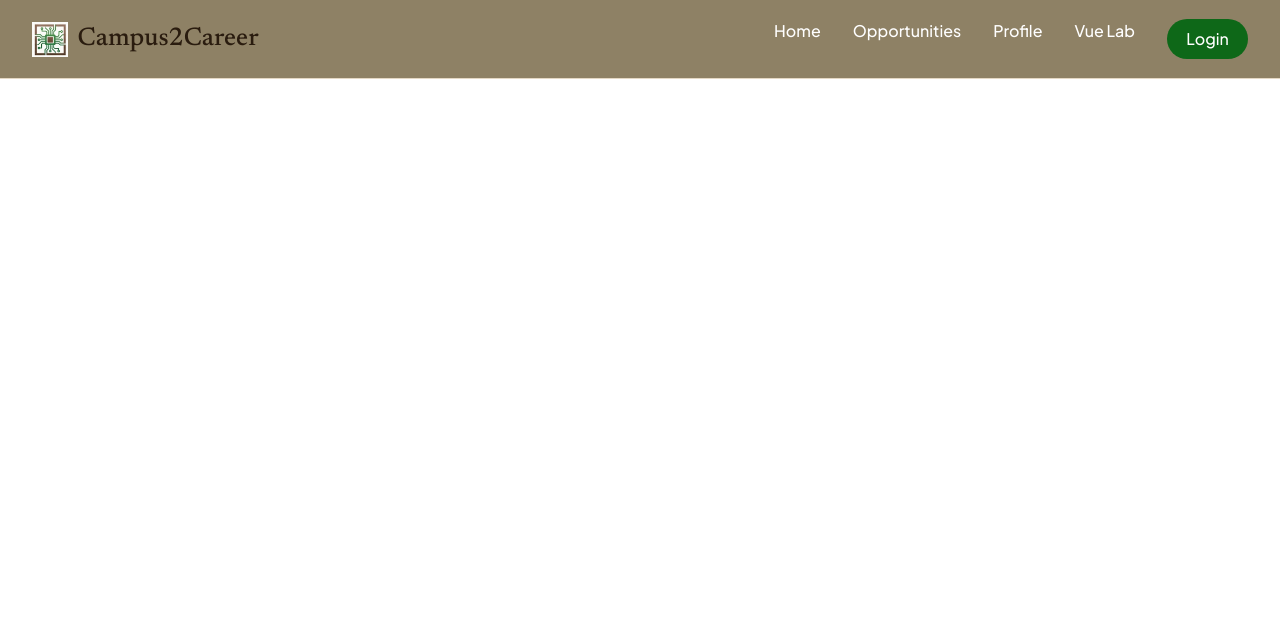
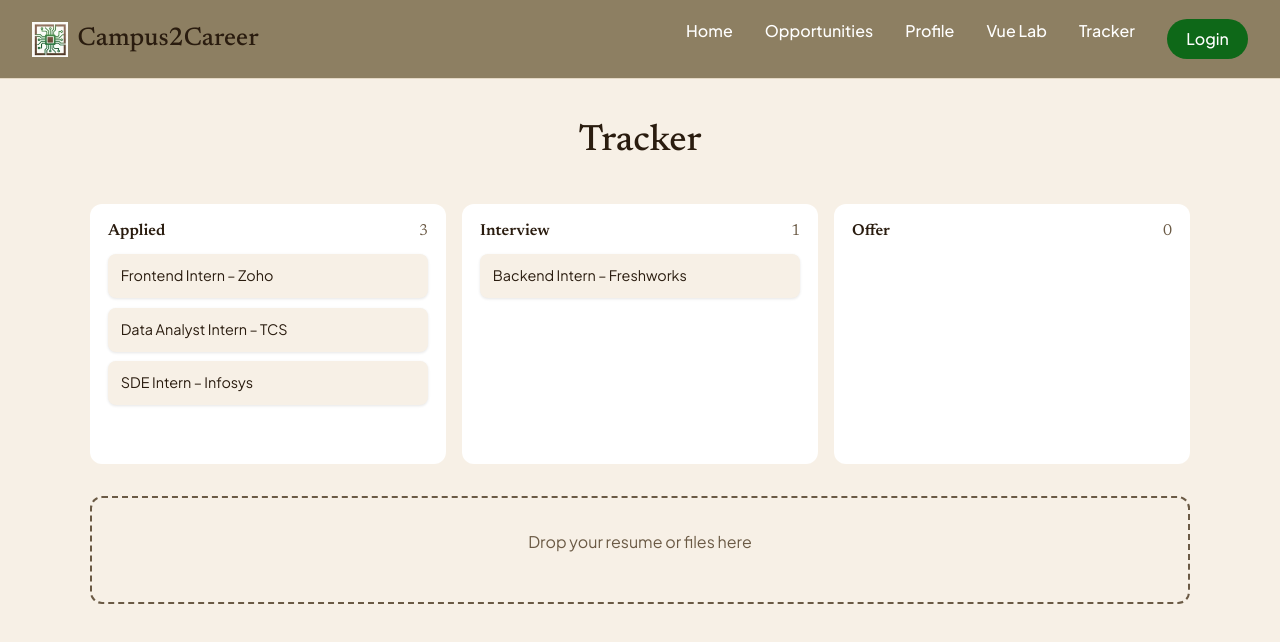
Before and after one commit to kiahcodes/Internship_Application_Tracker, a Vue app in the folder frontend/: page /drag-drop in a window 1280 px wide. Shown: the top 642 px of the page. Built offline with nearby package versions, Linux system fonts and the light colour scheme.

Commit message:
Drag and drop functionality

```diff
--- a/frontend/src/App.jsx
+++ b/frontend/src/App.jsx
@@ -6,6 +6,7 @@ import { Profile } from "./pages/Profile.jsx";
 import { LoginPage } from "./pages/LoginPage.jsx";
 import { SignupPage } from "./pages/SignupPage.jsx";
 import { VueDirectives } from "./pages/VueDirectives.jsx";
+import { DragDrop } from "./pages/DragDrop.jsx";
 import "./App.css";
 
 function App() {
@@ -19,6 +20,7 @@ function App() {
         <Route path="/internships" element={<Internship />} />
         <Route path="/profile" element={<Profile />} />
         <Route path="/vue-directives" element={<VueDirectives />} />
+        <Route path="/drag-drop" element={<DragDrop />} />
       </Routes>
     </main>
   );
--- a/frontend/src/components/Navbar.jsx
+++ b/frontend/src/components/Navbar.jsx
@@ -63,6 +63,11 @@ export function Navbar() {
           </NavLink>
         </li>
         <li>
+          <NavLink to="/drag-drop" onClick={closeMenu}>
+            Tracker
+          </NavLink>
+        </li>
+        <li>
           {loggedIn ? (
             <button type="button" className="nav-auth-btn" onClick={handleLogout}>
               Logout
--- /dev/null
+++ b/frontend/src/pages/DragDrop.css
@@ -0,0 +1,42 @@
+.dd-page {
+  min-height: 100vh;
+  padding: 7rem 2rem 5rem;
+  background: var(--c2c-cream, #f7f0e6);
+}
+.dd-header { text-align: center; margin: 0 auto 2.5rem; max-width: 640px; }
+.dd-eyebrow {
+  font-size: 0.78rem; font-weight: 700; letter-spacing: 0.06em;
+  text-transform: uppercase; color: var(--c2c-green, #0e6818);
+}
+.dd-title { font-size: 2.3rem; font-weight: 500; color: var(--c2c-ink, #2a1c0f); margin: 0.5rem 0; }
+.dd-subtitle { color: var(--c2c-ink-soft, #6b5a45); font-size: 0.95rem; }
+.dd-board {
+  max-width: 1100px; margin: 0 auto;
+  display: grid; grid-template-columns: repeat(3, minmax(0, 1fr)); gap: 1rem;
+}
+.dd-column {
+  background: #fff; border: 2px dashed transparent; border-radius: 12px;
+  padding: 1rem; min-height: 260px; transition: border-color 0.15s, background 0.15s;
+}
+.dd-column h2 {
+  font-size: 1rem; font-weight: 600; margin: 0 0 0.8rem;
+  display: flex; justify-content: space-between; color: var(--c2c-ink, #2a1c0f);
+}
+.dd-column h2 span { color: var(--c2c-ink-soft, #6b5a45); font-weight: 400; }
+.dd-over { border-color: var(--c2c-green, #0e6818); background: #eef7ef; }
+.dd-card {
+  background: var(--c2c-cream, #f7f0e6); border-radius: 8px; padding: 0.7rem 0.8rem;
+  margin-bottom: 0.6rem; cursor: grab; font-size: 0.9rem; color: var(--c2c-ink, #2a1c0f);
+  box-shadow: 0 1px 3px rgba(0, 0, 0, 0.1);
+}
+.dd-card:active { cursor: grabbing; }
+.dd-dragging { opacity: 0.4; }
+.dd-dropzone {
+  max-width: 1100px; margin: 2rem auto 0; padding: 2rem; text-align: center;
+  border: 2px dashed var(--c2c-ink-soft, #6b5a45); border-radius: 12px;
+  color: var(--c2c-ink-soft, #6b5a45); transition: all 0.15s;
+}
+.dd-dropzone ul { list-style: none; padding: 0; margin: 0.5rem 0 0; font-size: 0.85rem; }
+.dd-log { text-align: center; margin-top: 1.5rem; font-family: monospace; font-size: 0.85rem; color: var(--c2c-ink-soft, #6b5a45); }
+@media (max-width: 800px) { .dd-board { grid-template-columns: repeat(2, 1fr); } }
+@media (max-width: 480px) { .dd-board { grid-template-columns: 1fr; } }
--- /dev/null
+++ b/frontend/src/pages/DragDrop.jsx
@@ -0,0 +1,117 @@
+import { useState } from "react";
+import "./DragDrop.css";
+
+const COLUMNS = ["Applied", "Interview", "Offer"];
+
+const INITIAL = [
+  { id: 1, title: "Frontend Intern – Zoho", status: "Applied" },
+  { id: 2, title: "Data Analyst Intern – TCS", status: "Applied" },
+  { id: 3, title: "SDE Intern – Infosys", status: "Applied" },
+  { id: 4, title: "Backend Intern – Freshworks", status: "Interview" },
+];
+
+export function DragDrop() {
+  const [cards, setCards] = useState(INITIAL);
+  const [dragId, setDragId] = useState(null);
+  const [overCol, setOverCol] = useState(null);
+  const [files, setFiles] = useState([]);
+  const [fileOver, setFileOver] = useState(false);
+
+  // --- Card dragging (dataTransfer carries the card id) ---
+  const onDragStart = (e, card) => {
+    e.dataTransfer.setData("text/plain", String(card.id));
+    e.dataTransfer.effectAllowed = "move";
+    setDragId(card.id);
+  };
+
+  const onDragEnd = () => {
+    setDragId(null);
+    setOverCol(null);
+  };
+
+  const onDragOver = (e, col) => {
+    e.preventDefault(); // required, otherwise drop is not allowed
+    e.dataTransfer.dropEffect = "move";
+    if (overCol !== col) setOverCol(col);
+  };
+
+  const onDrop = (e, col) => {
+    e.preventDefault();
+    const id = Number(e.dataTransfer.getData("text/plain"));
+    const card = cards.find((c) => c.id === id);
+    if (card && card.status !== col) {
+      setCards((prev) => prev.map((c) => (c.id === id ? { ...c, status: col } : c)));
+    }
+    onDragEnd();
+  };
+
+  // --- File dropping (dataTransfer.files) ---
+  const onFileDrop = (e) => {
+    e.preventDefault();
+    setFileOver(false);
+    const dropped = Array.from(e.dataTransfer.files).map((f) => ({
+      name: f.name,
+      size: (f.size / 1024).toFixed(1) + " KB",
+      type: f.type || "unknown",
+    }));
+    setFiles((prev) => [...prev, ...dropped]);
+  };
+
+  return (
+    <div className="dd-page">
+      <header className="dd-header">
+        <h1 className="dd-title">Tracker</h1>
+      </header>
+
+      <div className="dd-board">
+        {COLUMNS.map((col) => (
+          <section
+            key={col}
+            className={`dd-column ${overCol === col ? "dd-over" : ""}`}
+            onDragOver={(e) => onDragOver(e, col)}
+            onDragLeave={() => setOverCol(null)}
+            onDrop={(e) => onDrop(e, col)}
+          >
+            <h2>
+              {col} <span>{cards.filter((c) => c.status === col).length}</span>
+            </h2>
+            {cards
+              .filter((c) => c.status === col)
+              .map((card) => (
+                <div
+                  key={card.id}
+                  className={`dd-card ${dragId === card.id ? "dd-dragging" : ""}`}
+                  draggable
+                  onDragStart={(e) => onDragStart(e, card)}
+                  onDragEnd={onDragEnd}
+                >
+                  {card.title}
+                </div>
+              ))}
+          </section>
+        ))}
+      </div>
+
+      <div
+        className={`dd-dropzone ${fileOver ? "dd-over" : ""}`}
+        onDragOver={(e) => {
+          e.preventDefault();
+          setFileOver(true);
+        }}
+        onDragLeave={() => setFileOver(false)}
+        onDrop={onFileDrop}
+      >
+        <p>Drop your resume or files here</p>
+        <ul>
+          {files.map((f, i) => (
+            <li key={i}>
+              {f.name} · {f.size} · {f.type}
+            </li>
+          ))}
+        </ul>
+      </div>
+    </div>
+  );
+}
+
+export default DragDrop;
```
Also changed, not shown: 1 other file (tests, documents, lock files or other folders).
